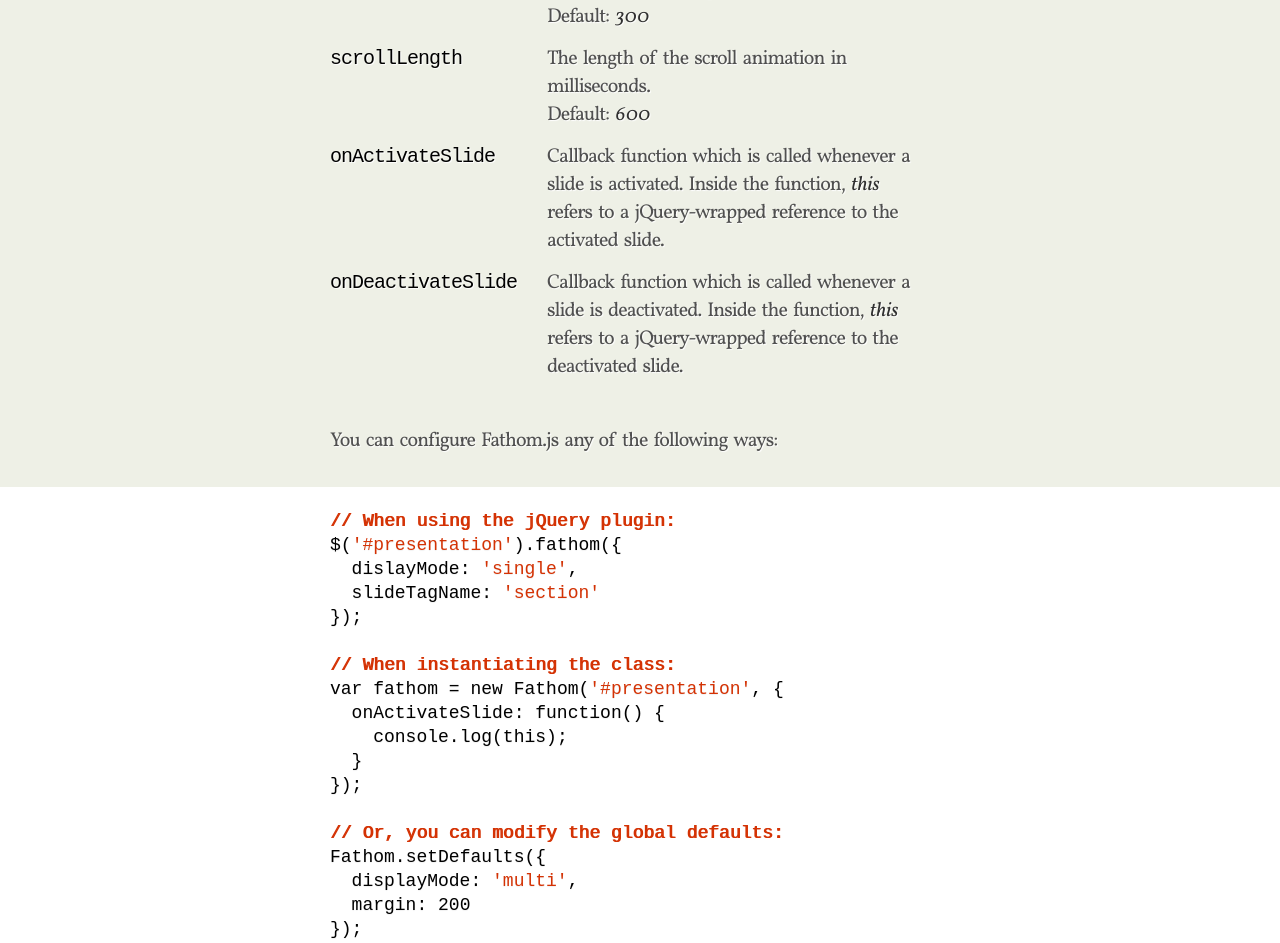
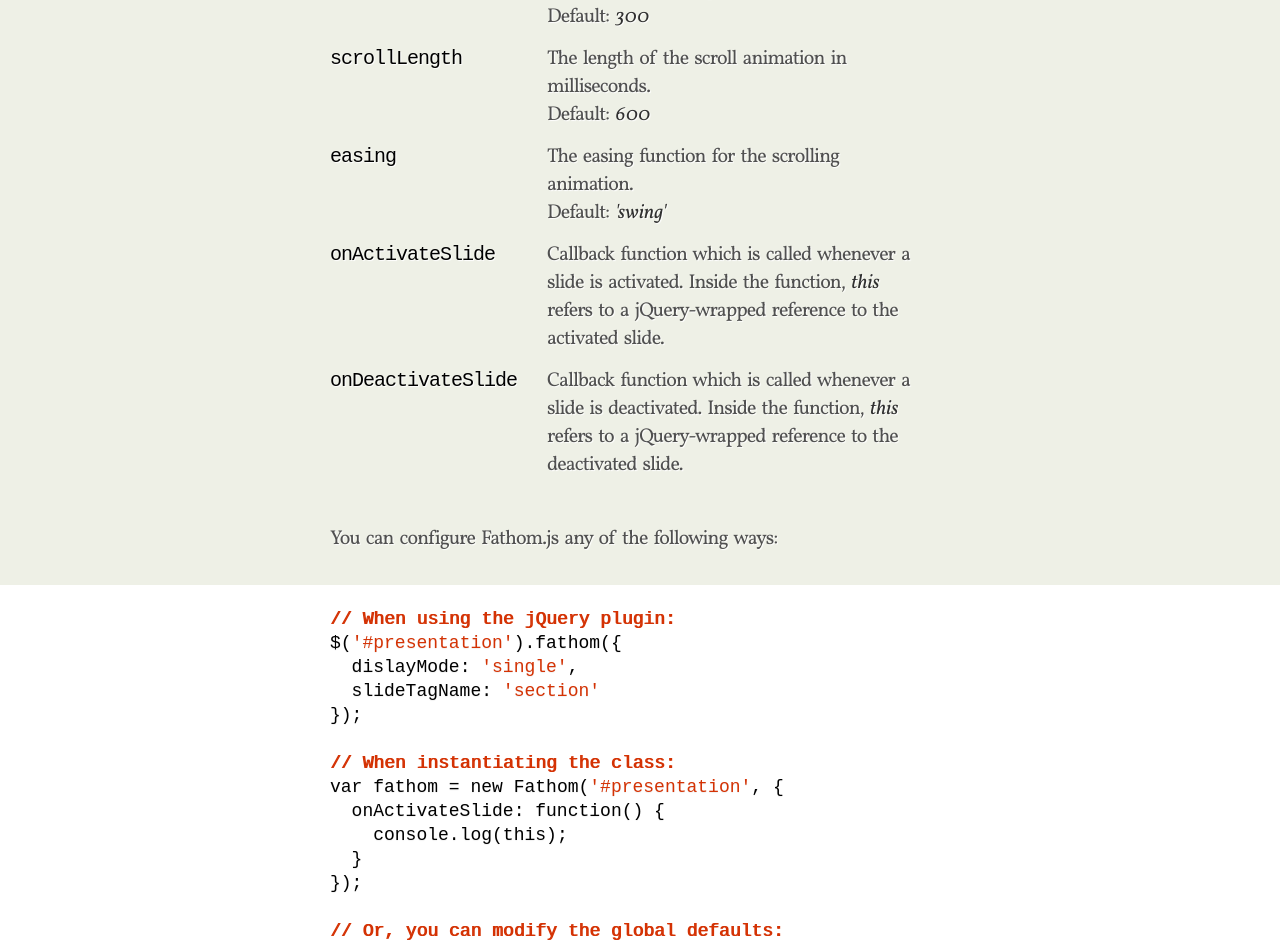
Before and after one commit to markdalgleish/fathom-site, a plain HTML site: page index.html in a window 1280 px wide. Shown: the part 3008-3951 px from the top of the page. Drawn offline with Linux system fonts and the light colour scheme.

Commit message:
Added easing support to the docs

```diff
--- a/index.html
+++ b/index.html
@@ -122,6 +122,10 @@
 		<tr>
 			<th>scrollLength</th>
 			<td>The length of the scroll animation in milliseconds.<br />Default: <em>600</em></td>
+		</tr>
+		<tr>
+			<th>easing</th>
+			<td>The easing function for the scrolling animation.<br />Default: <em>'swing'</em></td>
 		</tr>
 		<tr>
 			<th>onActivateSlide</th>
```
